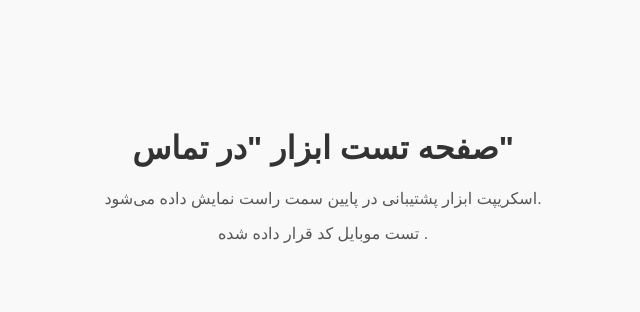
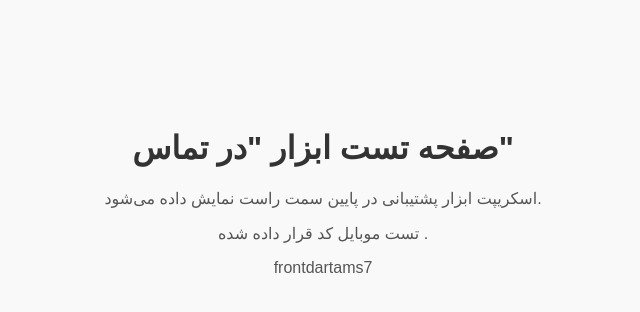
Before and after one commit to alisafadoust/frontdartams7, a plain HTML site: page index.html in a window 1280 px wide. Shown: the whole page, without its empty margins (317-957 px from the left). Drawn offline with Linux system fonts and the light colour scheme.

Commit message:
Update index.html

```diff
--- a/index.html
+++ b/index.html
@@ -25,17 +25,20 @@
   <h1>صفحه تست ابزار "در تماس"</h1>
   <p>اسکریپت ابزار پشتیبانی در پایین سمت راست نمایش داده می‌شود.</p>
   <p>تست موبایل کد قرار داده شده .</p>
+  <p>frontdartams7</p>
 
 
   <!-- اسکریپت ابزار در تماس -->
-<script>(function() {
+  <script>(function() {
                                     var script = document.createElement('script');
-                                    script.id = 'a55376e0-1574-4e7e-b5e0-0d05468d6e89';
+                                    script.id = 'b26a7e0c-2059-422c-a869-b3bc8b0b0000';
                                     script.src = 'https://frontstaging.dartamas.com/chatButtonModule.js';
                                     script.setAttribute('data-url', 'sipOnline');
                                     document.body.appendChild(script);
                                 })();
                                 </script>
 
+
+
 </body>
 </html>
```
